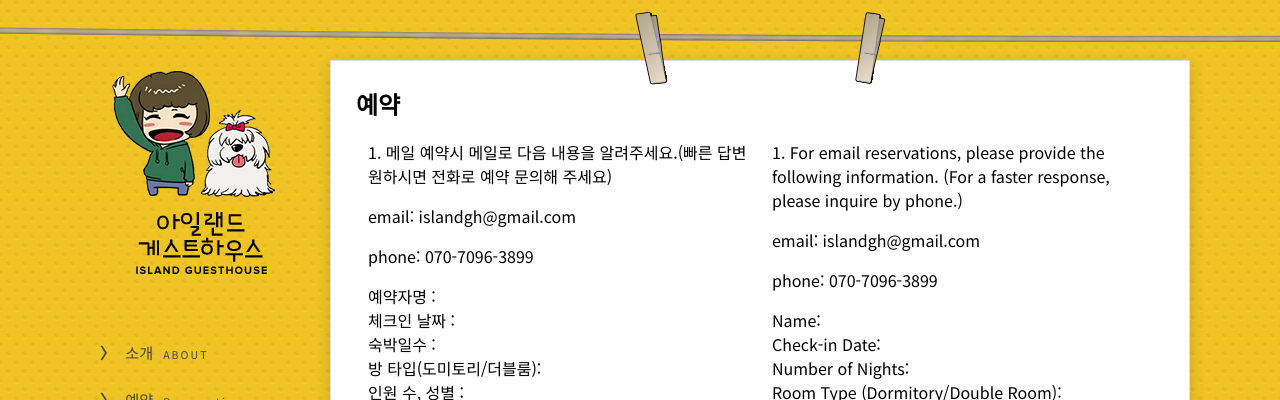
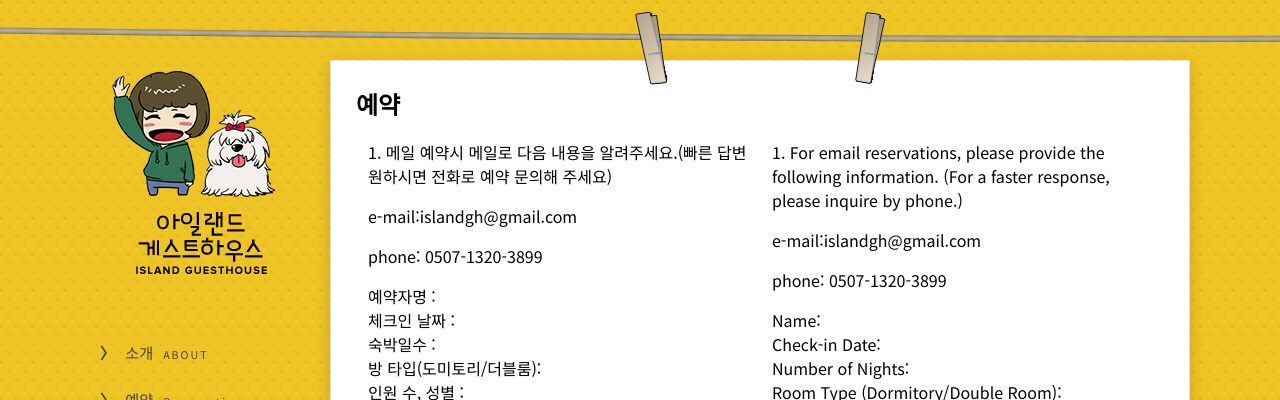
Before and after one commit to islandguesthouse/web, a Jekyll site: the page built from reservation.html, in a window 1280 px wide. Shown: the top 400 px of the page. Built offline with Jekyll 4.4.1, drawn with Linux system fonts in a browser that asks for light colours.

Commit message:
add and fix

```diff
--- a/contact.html
+++ b/contact.html
@@ -6,13 +6,12 @@
 
 <p>
 전화와 이메일 예약 문의 언제든지 확영입니다.<br>
-For reservation, please e-mail : islandgh@gmail.com.<br>
+For reservation, please e-mail : <a href="mailto:islandgh@gmail.com">islandgh@gmail.com</a><br>
 please leave us your contact number<br>
 *빠른 답변을 위해 예약 문의/요청에 전화번호를 꼭 남겨주세요.<br>
 </p>
 
-<p>예약문의: 070-7096-3899</p>
-
+<p>예약문의: 0507-1320-3899</p>
 <p>통화가능시간 : 10am-9pm</p>
 
 <p>*한국내 거주하시는 분은 바로 전화로 예약해주세요!</p>
--- a/reservation.html
+++ b/reservation.html
@@ -8,8 +8,8 @@
 			  <div class="col">
 
 <p>1. 메일 예약시 메일로 다음 내용을 알려주세요.(빠른 답변 원하시면 전화로 예약 문의해 주세요)</p>
-<p>email: islandgh@gmail.com</p>
-<p>phone: 070-7096-3899</p>
+<p>e-mail:<a href="mailto:islandgh@gmail.com">islandgh@gmail.com</a></p>
+<p>phone: 0507-1320-3899</p>
 
 <p>예약자명 :<br>
 체크인 날짜 :<br>
@@ -36,8 +36,8 @@
 				</div>
 			  <div class="col">
 <p>1. For email reservations, please provide the following information. (For a faster response, please inquire by phone.)</p>
-<p>email: <a href="mailto:islandgh@gmail.com">islandgh@gmail.com</a></p>
-<p>phone: 070-7096-3899</p>
+<p>e-mail:<a href="mailto:islandgh@gmail.com">islandgh@gmail.com</a></p>
+<p>phone: 0507-1320-3899</p>
 
 <p>Name:<br>
 Check-in Date:<br>
```
Also changed, not shown: rooms.html (+6 -6 lines).
